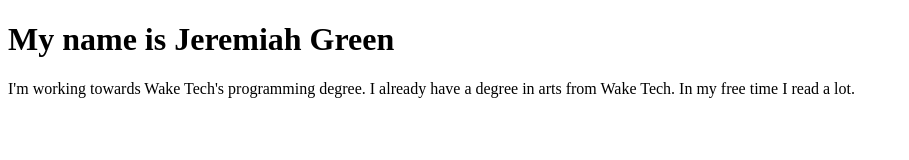
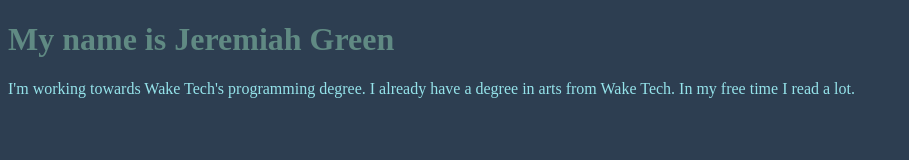
Before and after one commit to jjgreen97/jjgreen97.github.io, a plain HTML site: page index.html in a window 1280 px wide. Shown: the whole page, without its empty margins (0-909 px from the left). Drawn offline with Linux system fonts and the light colour scheme.

Commit message:
Update index.html

```diff
--- a/index.html
+++ b/index.html
@@ -4,13 +4,13 @@
 		<title>My Personal Introduction</title>
 		<style>
 			body {
-					background-color: 2D3E51;
+					background-color: #2d3e51;
 				}
 			h1 {
-					color: 608A83;
+					color: #608a83;
 				}
 			p {
-					color: 95E3EA;
+					color: #95e3ea;
 				}
 		</style>
 	</head>
```
